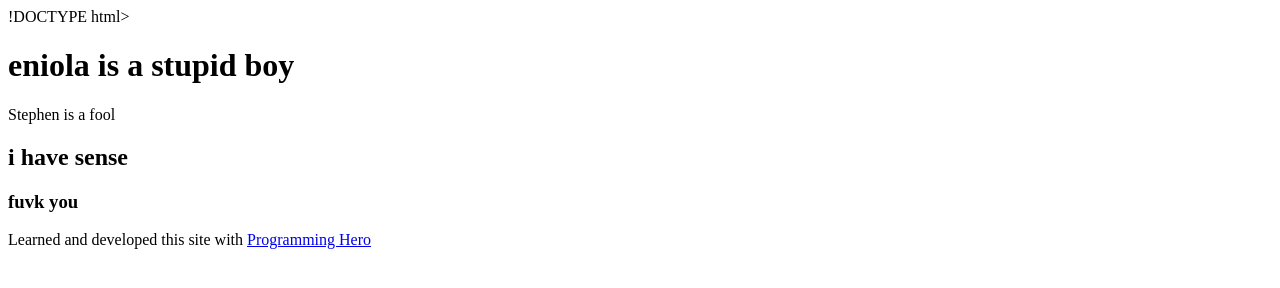
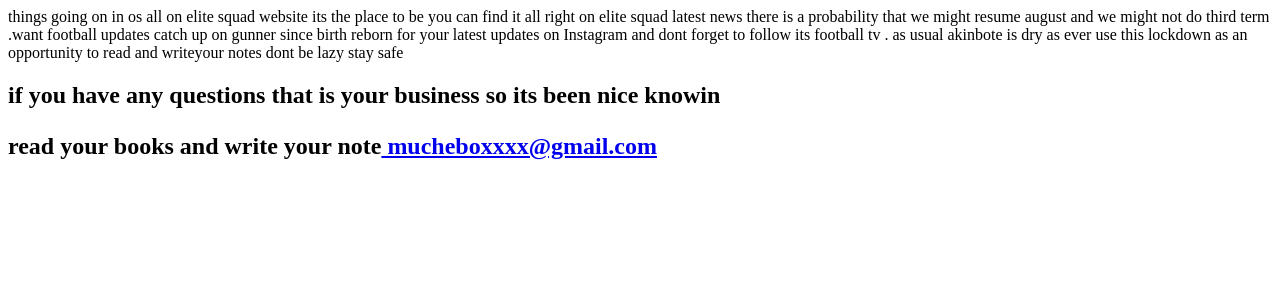
Before and after one commit to mucheboxx/j, a plain HTML site: page index.html in a window 1280 px wide. Drawn offline with Linux system fonts and the light colour scheme.

Commit message:
publishing awesome pages 1595309304286

```diff
--- a/index.html
+++ b/index.html
@@ -1,14 +1,10 @@
-<html>
- <head></head>
- <body>
-  !DOCTYPE html&gt;
-  <title> enirun </title>
-  <h1>eniola is a stupid boy </h1>
-  <p> Stephen is a fool </p>
-  <h2> i have sense </h2>
-  <h3> fuvk you </h3>
+
+</html>
+  <title> elite squad</title>
+  things going on in os all on elite squad website its the place to be you can find it all right on elite squad  latest news there is a probability that we might resume august and we might not do third term  .want football updates catch up on gunner since birth reborn for your latest updates on Instagram and dont forget to follow its football tv  . as usual akinbote is dry as ever use this lockdown as an opportunity to read and writeyour notes dont be lazy stay safe  </p>
+  <h2> if you have any questions that is your business so its been nice knowin
   <footer>
-   <p class="programminghero">Learned and developed this site with <a href="http://www.programming-hero.com">Programming Hero</a></p>
+   <p class = "mucheboxxxx@gmail.com"> read your books and write your note<a href="http://www.mucheboxx.com"> mucheboxxxx@gmail.com</a></p>
   </footer>
  </body>
 </html>
```
